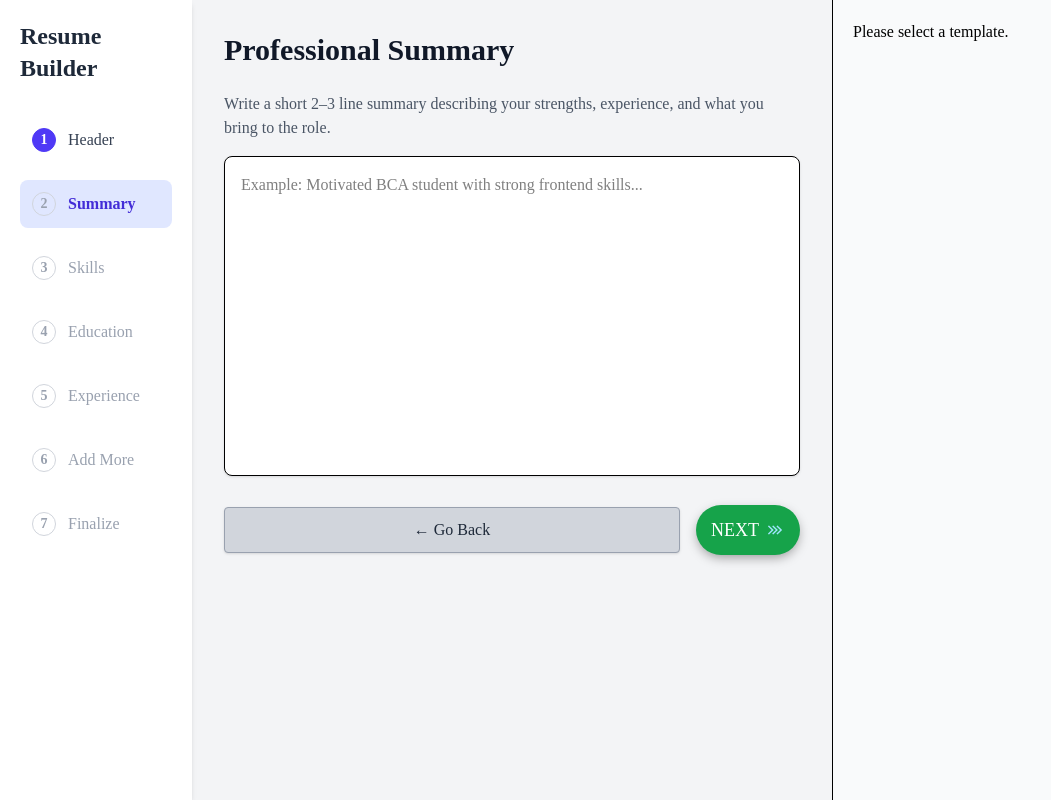
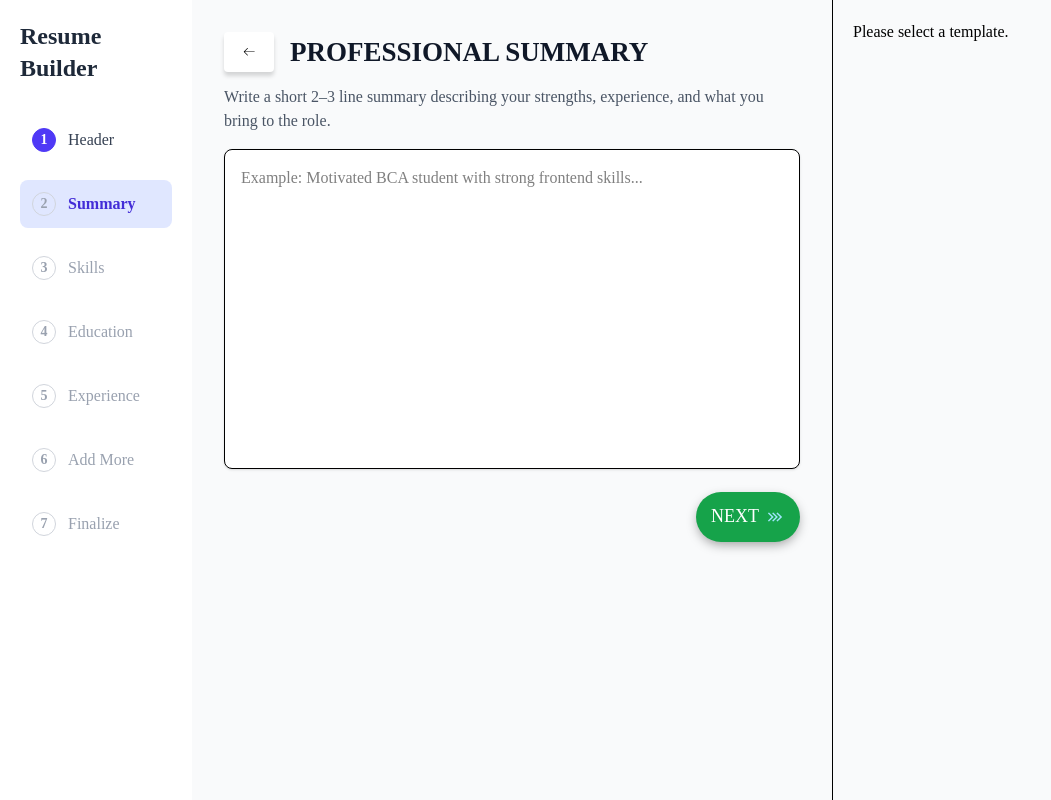
Before and after one commit to Nitesh47kumars/Resumify, a React (Vite) app: page /create/summary in a window 1280 px wide. Shown: the whole page, without its empty margins (0-1051 px from the left). Built offline with nearby package versions, Linux system fonts and the light colour scheme.

Commit message:
Replace GoBack button and make Component with Header Title & back btn both

```diff
--- a/src/Buttons/GoBack.jsx
+++ /dev/null
@@ -1,17 +0,0 @@
-import React from 'react'
-import { useNavigate } from 'react-router-dom'
-
-const GoBack = ({data}) => {
-    const navigate = useNavigate();
-  return (
-    <button
-        onClick={() => navigate(`${data}`)}
-        className="w-full text-nowrap my-2 p-2.5 bg-gray-300 text-gray-800 rounded shadow border border-gray-400 transition-all duration-300
-                    hover:bg-gray-400"
-    >
-        ← Go Back
-    </button>
-  )
-}
-
-export default GoBack
--- /dev/null
+++ b/src/Buttons/PageHeader.jsx
@@ -0,0 +1,65 @@
+import React from "react";
+import { useNavigate } from "react-router-dom";
+import styled from "styled-components";
+
+const PageHeader = ({header}) => {
+  const navigate = useNavigate();
+
+  return (
+    <StyledWrapper>
+      <div className="flex items-center gap-4 mb-3 uppercase">
+        <button onClick={() => navigate(-1)}>
+          <svg
+            height={16}
+            width={16}
+            xmlns="http://www.w3.org/2000/svg"
+            version="1.1"
+            viewBox="0 0 1024 1024"
+          >
+            <path d="M874.690416 495.52477c0 11.2973-9.168824 20.466124-20.466124 20.466124l-604.773963 0 188.083679 188.083679c7.992021 7.992021 7.992021 20.947078 0 28.939099-4.001127 3.990894-9.240455 5.996574-14.46955 5.996574-5.239328 0-10.478655-1.995447-14.479783-5.996574l-223.00912-223.00912c-3.837398-3.837398-5.996574-9.046027-5.996574-14.46955 0-5.433756 2.159176-10.632151 5.996574-14.46955l223.019353-223.029586c7.992021-7.992021 20.957311-7.992021 28.949332 0 7.992021 8.002254 7.992021 20.957311 0 28.949332l-188.073446 188.073446 604.753497 0C865.521592 475.058646 874.690416 484.217237 874.690416 495.52477z" />
+          </svg>
+        </button>
+        <h1 className="text-[27px] font-bold text-gray-900">
+          {header}
+        </h1>
+      </div>
+    </StyledWrapper>
+  );
+};
+
+const StyledWrapper = styled.div`
+  button {
+    display: flex;
+    height: 2.5em;
+    width: 50px;
+    align-items: center;
+    justify-content: center;
+    background-color: #eeeeee4b;
+    border-radius: 4px;
+    letter-spacing: 1px;
+    transition: all 0.2s linear;
+    cursor: pointer;
+    border: none;
+    background: #fff;
+    box-shadow: 0px 4px 4px rgba(0,0,0,0.15);
+  }
+
+  button > svg {
+    margin-right: 5px;
+    margin-left: 5px;
+    font-size: 20px;
+    transition: all 0.3s ease-in;
+  }
+
+  button:hover > svg {
+    font-size: 1.2em;
+    transform: translateX(-3px);
+  }
+
+  button:hover {
+    box-shadow: 3px 5px 10px #d1d1d1, -9px -9px 33px #ffffff;
+    transform: translateY(-2px);
+  }
+`;
+
+export default PageHeader;
--- a/src/Layout/CreateLayout.jsx
+++ b/src/Layout/CreateLayout.jsx
@@ -9,7 +9,7 @@ const CreateLayout = ({ children }) => {
         <StepTracker />
       </div>
 
-      <div className="w-[50%] p-8 overflow-y-auto">
+      <div className="w-[50%] p-8 bg-gray-50 overflow-y-auto">
         {children}
       </div>
 
--- a/src/Pages/Create/AddComponent.jsx
+++ b/src/Pages/Create/AddComponent.jsx
@@ -1,8 +1,8 @@
 import { useState } from "react";
 import CreateLayout from "../../Layout/CreateLayout";
 import NextButton from "../../Buttons/NextButton";
-import GoBack from "../../Buttons/GoBack";
 import { useStep } from "../../Context/StepContext";
+import PageHeader from "../../Buttons/PageHeader";
 
 export default function AddComponent() {
   const { addDynamicStep } = useStep();
@@ -108,8 +108,8 @@ export default function AddComponent() {
 
   return (
     <CreateLayout>
-      <div className="max-w-2xl mx-auto bg-white p-5 rounded-xl shadow space-y-5">
-        <h1 className="text-3xl font-bold text-gray-900">Add Extra Components</h1>
+      <div className="max-w-2xl mx-auto space-y-5">
+        <PageHeader header="Add Components"/>
 
         {!selectedCategory && (
           <div>
@@ -237,7 +237,6 @@ export default function AddComponent() {
         )}
 
         <NextButton nextRoute="/create/finalize" stepNumber={7} />
-        <GoBack data="/create/experience" />
       </div>
     </CreateLayout>
   );
--- a/src/Pages/Create/Education.jsx
+++ b/src/Pages/Create/Education.jsx
@@ -1,9 +1,9 @@
 import { useStep } from "../../Context/StepContext";
 import { useState } from "react";
 import CreateLayout from "../../Layout/CreateLayout";
-import GoBack from "../../Buttons/GoBack";
 import Toggle from "../../Buttons/Toggle";
 import NextButton from "../../Buttons/NextButton";
+import PageHeader from "../../Buttons/PageHeader";
 
 export default function Education() {
   const { formData, setFormData } = useStep();
@@ -102,7 +102,8 @@ export default function Education() {
   return (
     <CreateLayout>
       <div className="max-w-2xl mx-auto">
-        <h1 className="text-3xl font-bold mb-6">Education</h1>
+
+        <PageHeader header="Education"/>
 
         {entries.map((item, index) => (
           <div
@@ -219,8 +220,6 @@ export default function Education() {
             }}
           />
         </div>
-
-        <GoBack data="/create/header" />
       </div>
     </CreateLayout>
   );
--- a/src/Pages/Create/Experience.jsx
+++ b/src/Pages/Create/Experience.jsx
@@ -3,6 +3,7 @@ import { useNavigate } from "react-router-dom";
 import { useState, useEffect } from "react";
 import CreateLayout from "../../Layout/CreateLayout";
 import NextButton from "../../Buttons/NextButton";
+import PageHeader from "../../Buttons/PageHeader"
 
 // Convert date into: Jan 2024
 const formatDate = (dateStr) => {
@@ -84,8 +85,9 @@ export default function Experience() {
 
   return (
     <CreateLayout>
-      <div className="max-w-2xl mx-auto p-6">
-        <h2 className="text-2xl font-semibold mb-4">Experience</h2>
+      <div className="max-w-2xl mx-auto p-0">
+
+        <PageHeader header="Experience"/>
 
         {/* SKIP BOX */}
         <div className="mb-6 p-4 border rounded-lg bg-gray-50 flex justify-between items-center">
--- a/src/Pages/Create/Skills.jsx
+++ b/src/Pages/Create/Skills.jsx
@@ -1,8 +1,8 @@
 import { useStep } from "../../Context/StepContext";
 import { useState } from "react";
 import CreateLayout from "../../Layout/CreateLayout";
-import GoBack from "../../Buttons/GoBack";
 import NextButton from "../../Buttons/NextButton";
+import PageHeader from "../../Buttons/PageHeader";
 
 export default function Skills() {
   const { formData, setFormData } = useStep();
@@ -45,7 +45,8 @@ export default function Skills() {
   return (
     <CreateLayout>
       <div className="max-w-2xl mx-auto">
-        <h1 className="text-3xl font-bold mb-6 text-gray-900">Skills</h1>
+
+        <PageHeader header="Skills"/>
 
         <p className="text-gray-600 mb-4">
           Add your technical and soft skills. Press <strong>Enter</strong> after each skill.
@@ -114,8 +115,6 @@ export default function Skills() {
             validate={validateSkills}
           />
         </div>
-
-        <GoBack data="/create/summary" />
       </div>
     </CreateLayout>
   );
--- a/src/Pages/Create/Summary.jsx
+++ b/src/Pages/Create/Summary.jsx
@@ -1,8 +1,8 @@
 import { useStep } from "../../Context/StepContext";
 import { useState } from "react";
 import CreateLayout from "../../Layout/CreateLayout";
-import GoBack from "../../Buttons/GoBack";
 import NextButton from "../../Buttons/NextButton";
+import PageHeader from "../../Buttons/PageHeader";
 
 export default function Summary() {
   const { formData, setFormData } = useStep();
@@ -21,9 +21,7 @@ export default function Summary() {
   return (
     <CreateLayout>
       <div className="max-w-2xl mx-auto">
-        <h1 className="text-3xl font-bold mb-6 text-gray-900">
-          Professional Summary
-        </h1>
+        <PageHeader header="Professional Summary" />
 
         <p className="text-gray-600 mb-4">
           Write a short 2–3 line summary describing your strengths,
@@ -49,7 +47,6 @@ export default function Summary() {
 
         {/* Buttons */}
         <div className="flex justify-end items-center mt-4 gap-4">
-          <GoBack data="/create/education" />
 
           <NextButton
             nextRoute="/create/skills"
```
